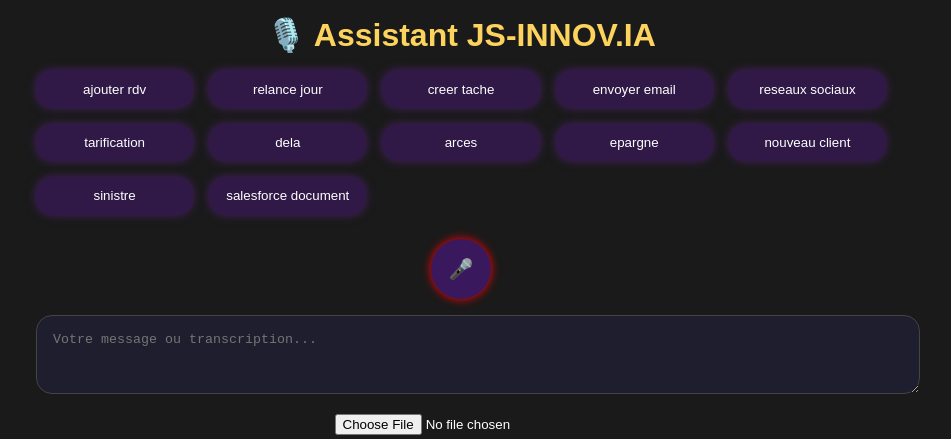
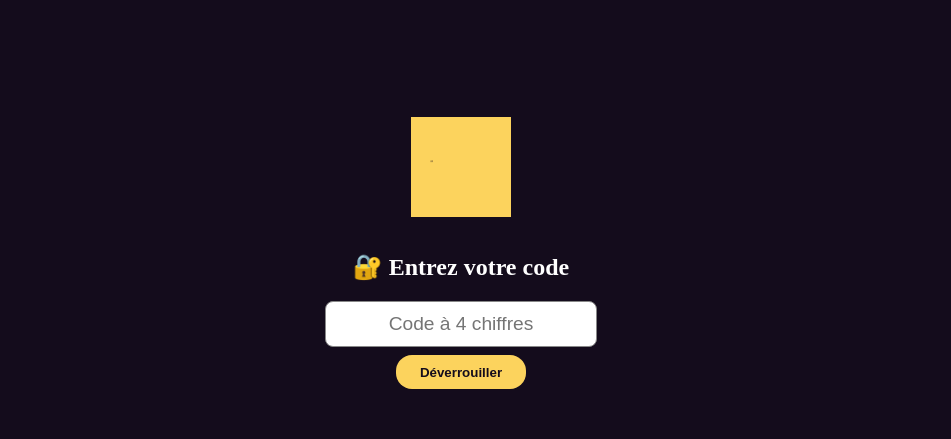
Before and after one commit to paginjulien/assistant-appli-complet, a React (Vite) app: page / in a window 1280 px wide. Shown: the part 147-586 px from the top of the page, without its empty margins (179-1130 px from the left). Built offline with nearby package versions, Linux system fonts and the light colour scheme.

Commit message:
Add files via upload

```diff
--- a/App.jsx
+++ b/App.jsx
@@ -2,11 +2,20 @@ import { useState } from 'react'
 import logo from './logo.png'
 
 export default function App() {
+  const [authenticated, setAuthenticated] = useState(false)
+  const [pin, setPin] = useState('')
+  const [error, setError] = useState('')
   const [message, setMessage] = useState('')
   const [transcription, setTranscription] = useState('')
   const [gptResponse, setGptResponse] = useState('')
   const [recording, setRecording] = useState(false)
   const [file, setFile] = useState(null)
+
+  const buttonList = [
+    'ajouter-rdv', 'relance-jour', 'creer-tache', 'envoyer-email',
+    'reseaux-sociaux', 'tarification', 'dela', 'arces', 'epargne',
+    'nouveau-client', 'sinistre', 'salesforce-document'
+  ]
 
   const handleIntent = (intent) => {
     setMessage(`✅ Intention : ${intent}`)
@@ -17,9 +26,7 @@ export default function App() {
 
   const toggleRecording = () => {
     setRecording(!recording)
-    if (!recording) {
-      setTranscription('Texte simulé depuis la voix...')
-    }
+    if (!recording) setTranscription('Texte simulé depuis la voix...')
   }
 
   const sendMessage = () => {
@@ -27,11 +34,34 @@ export default function App() {
     setGptResponse('Réponse de ChatGPT : voici un exemple d’email généré...')
   }
 
-  const buttonList = [
-    'ajouter-rdv', 'relance-jour', 'creer-tache', 'envoyer-email',
-    'reseaux-sociaux', 'tarification', 'dela', 'arces', 'epargne',
-    'nouveau-client', 'sinistre', 'salesforce-document'
-  ]
+  const checkPin = () => {
+    if (pin === '0502') {
+      setAuthenticated(true)
+      setError('')
+    } else {
+      setError('Code incorrect.')
+    }
+  }
+
+  if (!authenticated) {
+    return (
+      <div style={{ background: '#140C1C', height: '100vh', display: 'flex', flexDirection: 'column', alignItems: 'center', justifyContent: 'center', color: 'white' }}>
+        <img src={logo} alt="JS-INNOV.IA" style={{ width: '100px', marginBottom: '1rem' }} />
+        <h2>🔐 Entrez votre code</h2>
+        <input
+          type="password"
+          value={pin}
+          onChange={e => setPin(e.target.value)}
+          placeholder="Code à 4 chiffres"
+          style={{ padding: '0.7rem', fontSize: '1.2rem', textAlign: 'center', marginBottom: '0.5rem', borderRadius: '0.5rem', border: '1px solid #888' }}
+        />
+        <button onClick={checkPin} style={{ padding: '0.6rem 1.5rem', borderRadius: '1rem', border: 'none', backgroundColor: '#fcd35d', color: '#140C1C', fontWeight: 'bold' }}>
+          Déverrouiller
+        </button>
+        {error && <p style={{ color: 'tomato', marginTop: '1rem' }}>{error}</p>}
+      </div>
+    )
+  }
 
   return (
     <div style={{ fontFamily: 'sans-serif', maxWidth: '850px', margin: '0 auto', padding: '2rem', textAlign: 'center' }}>
--- a/index.html
+++ b/index.html
@@ -3,9 +3,9 @@
   <head>
     <meta charset="UTF-8" />
     <meta name="viewport" content="width=device-width, initial-scale=1.0" />
-    <title>JS-INNOV.IA Assistant</title>
+    <title>Assistant JS-INNOV.IA</title>
   </head>
-  <body style="margin:0;background:#1a1a1a;color:white;">
+  <body style="margin:0;background:#140C1C;color:white;">
     <div id="root"></div>
     <script type="module" src="./main.jsx"></script>
   </body>
--- a/package.json
+++ b/package.json
@@ -1,5 +1,5 @@
 {
-  "name": "assistant-js-innovia-complet",
+  "name": "assistant-js-innovia-refonte",
   "version": "1.0.0",
   "private": true,
   "scripts": {
```
Also changed, not shown: logo.png (added).
